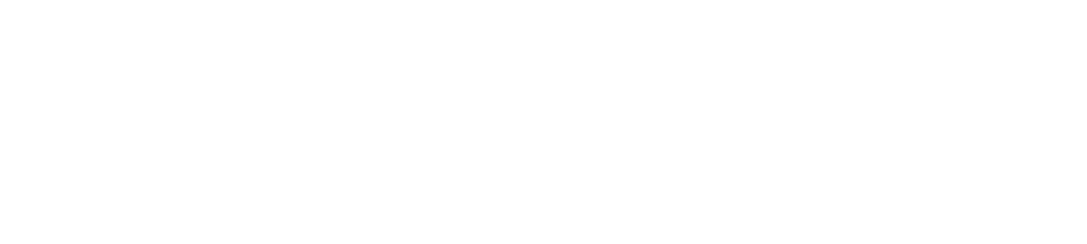
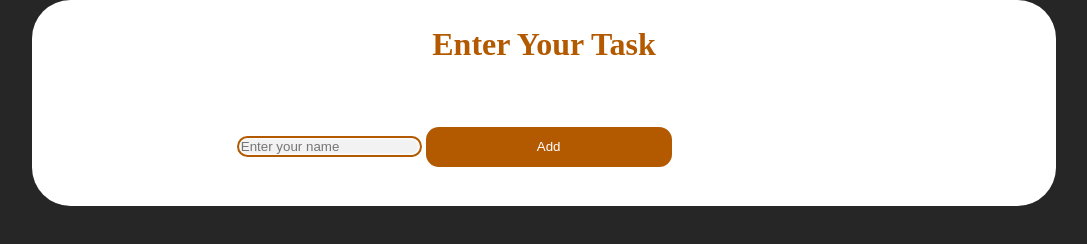
Before and after one commit to WhyAasif/Personlized-ToDo, a plain HTML site: page Index.html in a window 1280 px wide. Shown: the whole page, without its empty margins (96-1183 px from the left). Drawn offline with Linux system fonts and the light colour scheme.

Commit message:
inpute and button added with some styling

```diff
--- a/Index.html
+++ b/Index.html
@@ -1,13 +1,19 @@
 <!DOCTYPE html>
 <html lang="en">
-<head>
-  <meta charset="UTF-8">
-  <meta name="viewport" content="width=device-width, initial-scale=1.0">
-  <title>Document</title>
-  <link rel="stylesheet" href="style.css">
-  <script src="script.js" defer></script>
-</head>
-<body>
-
-</body>
+  <head>
+    <meta charset="UTF-8" />
+    <meta name="viewport" content="width=device-width, initial-scale=1.0" />
+    <title>To-Do</title>
+    <link rel="stylesheet" href="style.css" />
+    <script src="script.js" defer></script>
+  </head>
+  <body>
+    <div class="container">
+      <div class="head-title"><h1>Enter Your Task</h1></div>
+      <div class="input-field">
+        <input type="text" placeholder="Enter your name">
+        <button id="add">Add</button>
+      </div>
+    </div>
+  </body>
 </html>
--- a/style.css
+++ b/style.css
@@ -0,0 +1,59 @@
+body{
+  background-color: #262626;
+  margin: 0;
+  padding: 0;
+  display: flex;
+  justify-content: center;
+  align-items: center;
+}
+
+.container{
+  width: 80%;
+  height: auto;
+  display: flex;
+  flex-direction: column;
+  justify-self: center;
+  align-items: center;
+  background-color: white;
+  border-radius: 3vw;
+
+}
+
+.head-title h1{
+  color:#b35900;
+  margin: 2vw 0;
+  padding: 0;
+  display: flex;
+  justify-content: center;
+  align-items: center;
+}
+
+.input-field {
+  margin: 2vw;
+
+  width: 60%;
+}
+
+input {
+  border: solid 2px #b35900;
+  border-radius: 1vw;
+  background-color: #f2f2f2;
+  box-shadow: inset 0 0 3px 1px #ffffff;
+}
+input:focus {
+  outline: none;
+  border: solid 2px #f49d47;
+}
+
+
+button {
+  margin: 1vw 0;
+  padding: 1vw;
+  width: 40%;
+  background-color: #b35900;
+  color: white;
+  border: none;
+  border-radius: 1vw;
+  cursor: pointer;
+
+}
```
